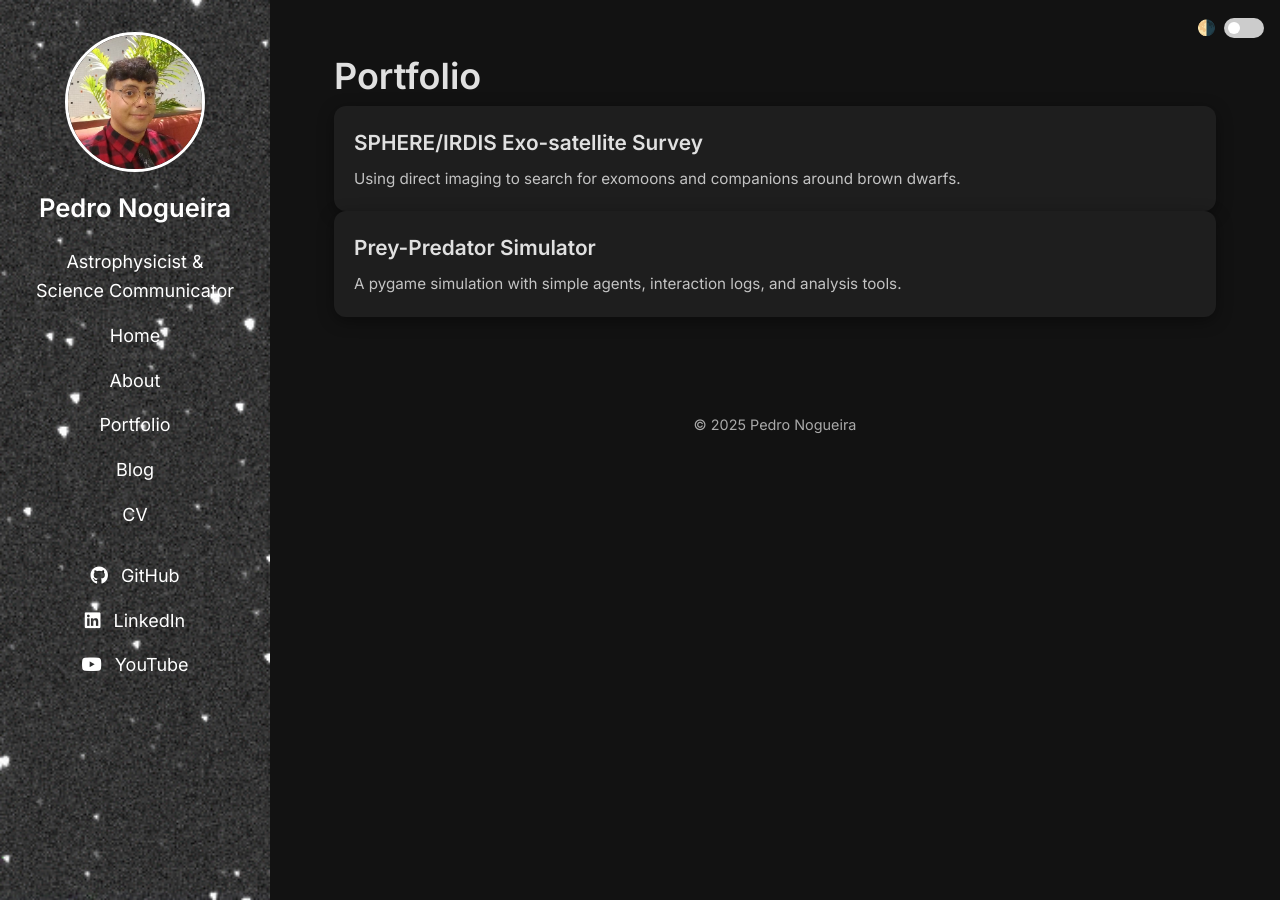
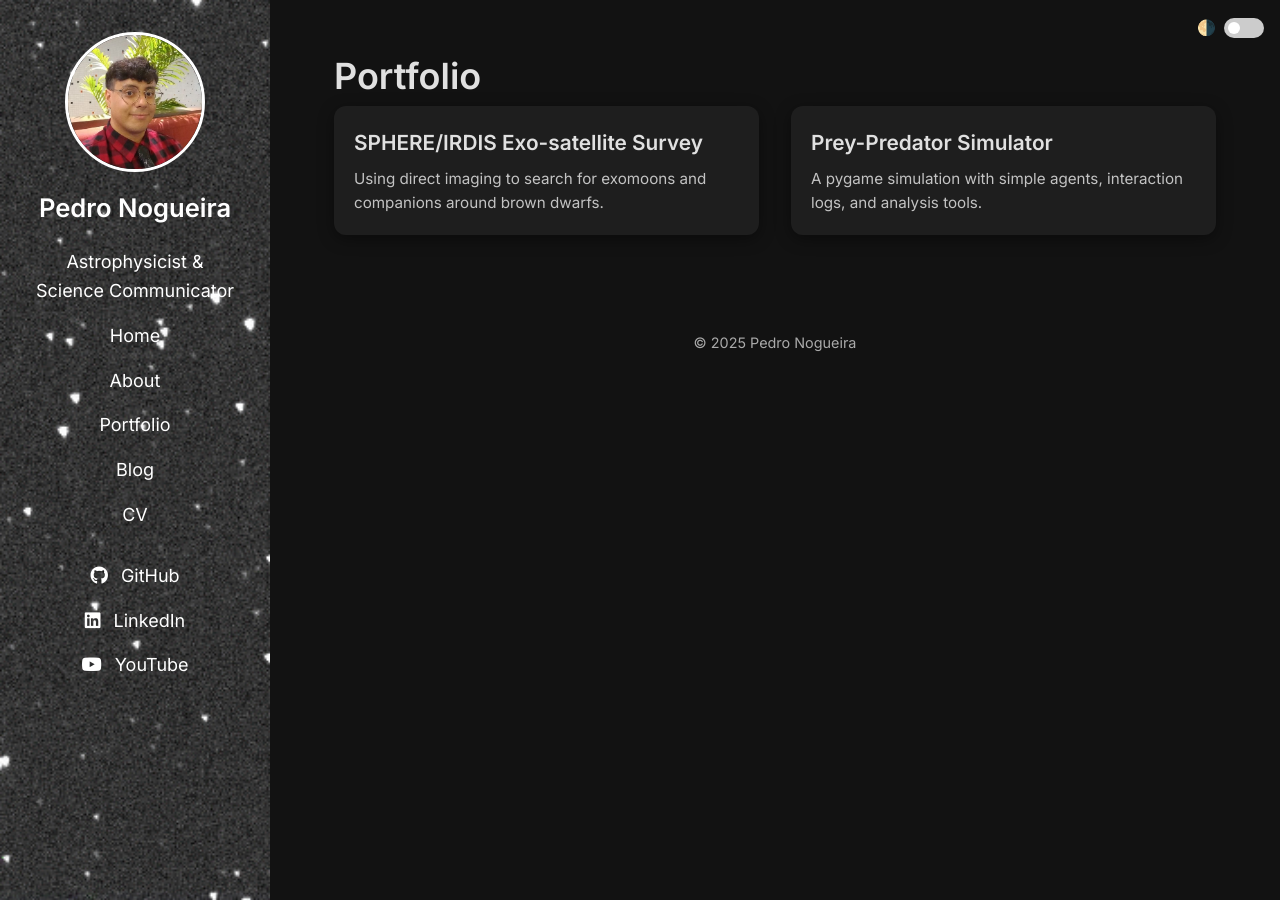
Before and after one commit to PedroNogueira404/PedroNogueira404.github.io, a Jekyll site: the page built from portfolio.md, in a window 1280 px wide. Built offline with Jekyll 4.4.1, drawn with Linux system fonts in a browser that asks for light colours.

Commit message:
Update portfolio.md

```diff
--- a/portfolio.md
+++ b/portfolio.md
@@ -6,12 +6,14 @@ permalink: /portfolio/
 
 # Portfolio
 
-<div class="card">
-  <h3>SPHERE/IRDIS Exo-satellite Survey</h3>
-  <p>Using direct imaging to search for exomoons and companions around brown dwarfs.</p>
+<div class="card-grid">
+  <a class="card" href="https://github.com/usuario/sphere-irdis-exo-satellite-survey" target="_blank">
+    <h3>SPHERE/IRDIS Exo-satellite Survey</h3>
+    <p>Using direct imaging to search for exomoons and companions around brown dwarfs.</p>
+  </a>
+
+  <a class="card" href="https://github.com/usuario/prey-predator-simulator" target="_blank">
+    <h3>Prey-Predator Simulator</h3>
+    <p>A pygame simulation with simple agents, interaction logs, and analysis tools.</p>
+  </a>
 </div>
-
-<div class="card">
-  <h3>Prey-Predator Simulator</h3>
-  <p>A pygame simulation with simple agents, interaction logs, and analysis tools.</p>
-</div>
```
